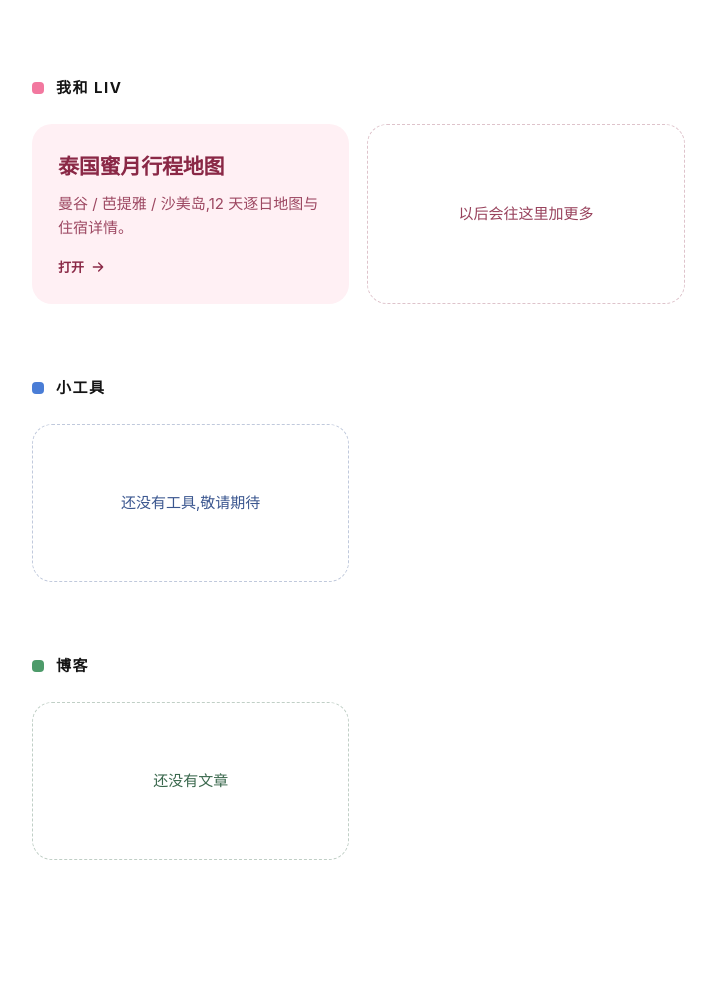
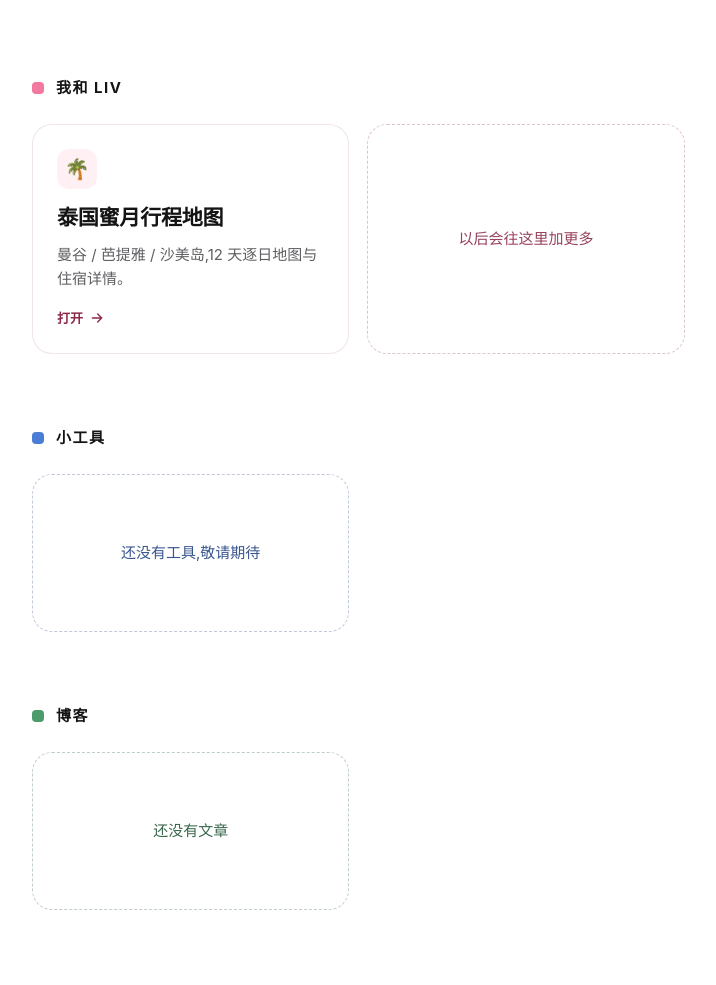
Before and after one commit to fangxiao-dev/trip-plans, a browser extension: page outputs/index.html in a window 1280 px wide. Shown: the part 700-1685 px from the top of the page, without its empty margins (114-830 px from the left). Drawn offline with Linux system fonts and the light colour scheme.

Commit message:
style(homepage): move color off card fill onto icon badge and accents
- 卡片改白底 + 极淡描边,不再整块铺色区分分区
- 新增 entry.icon(emoji),渲染为浅色圆底徽章
- 标题/正文改中性墨色,只有徽章底色和"打开"箭头保留分区主色
- 对比度实测:标题 18.42、正文 6.36、箭头 8.49,全部通过 4.5:1

Co-Authored-By: Claude Haiku 4.5 <noreply@anthropic.com>

```diff
--- a/outputs/index.html
+++ b/outputs/index.html
@@ -28,6 +28,7 @@
       --card-soft: rgba(138, 40, 70, 0.88);
       --card-edge: rgba(138, 40, 70, 0.28);
       --card-shadow: rgba(138, 40, 70, 0.22);
+      --card-border: rgba(138, 40, 70, 0.12);
     }
     .zone-blue {
       --dot: #4a7dd6;
@@ -36,6 +37,7 @@
       --card-soft: rgba(31, 63, 128, 0.88);
       --card-edge: rgba(31, 63, 128, 0.28);
       --card-shadow: rgba(31, 63, 128, 0.22);
+      --card-border: rgba(31, 63, 128, 0.12);
     }
     .zone-green {
       --dot: #4d9b6a;
@@ -44,6 +46,7 @@
       --card-soft: rgba(31, 83, 52, 0.88);
       --card-edge: rgba(31, 83, 52, 0.28);
       --card-shadow: rgba(31, 83, 52, 0.22);
+      --card-border: rgba(31, 83, 52, 0.12);
     }
 
     html { scroll-behavior: smooth; }
@@ -119,19 +122,33 @@
       gap: 18px;
     }
 
+    /* 卡片本底是中性白,颜色只出现在图标徽章、边框和"打开"箭头上——
+       避免整块纯色底,分区之间靠色块跳动而不是靠色块铺满区分。 */
     .card {
       border-radius: 20px;
-      padding: 26px;
+      padding: 24px;
       min-height: 158px;
       display: flex;
       flex-direction: column;
       justify-content: space-between;
       gap: 16px;
-      background: var(--card-bg);
-      color: var(--card-ink);
+      background: var(--page);
+      border: 1.5px solid var(--card-border);
+      color: var(--ink);
       text-decoration: none;
       cursor: pointer;
-      transition: transform .25s var(--ease), box-shadow .25s var(--ease);
+      transition: transform .25s var(--ease), box-shadow .25s var(--ease), border-color .25s var(--ease);
+    }
+    .card-icon {
+      width: 40px;
+      height: 40px;
+      border-radius: 12px;
+      display: flex;
+      align-items: center;
+      justify-content: center;
+      font-size: 20px;
+      background: var(--card-bg);
+      margin-bottom: 12px;
     }
     .card h3 {
       font-size: clamp(19px, 2.6vw, 21px);
@@ -139,18 +156,19 @@
       letter-spacing: -.01em;
       margin-bottom: 8px;
     }
-    .card p { font-size: 15px; line-height: 1.65; opacity: .84; }
+    .card p { font-size: 15px; line-height: 1.65; color: var(--ink-soft); }
     .card-go {
       display: inline-flex;
       align-items: center;
       gap: 6px;
       font-size: 13px;
       font-weight: 600;
+      color: var(--card-ink);
     }
     .arrow { width: 16px; height: 16px; transition: transform .25s var(--ease); }
 
     @media (hover: hover) {
-      .card:hover { transform: translateY(-3px); box-shadow: 0 12px 28px -12px var(--card-shadow); }
+      .card:hover { transform: translateY(-3px); border-color: var(--card-edge); box-shadow: 0 12px 28px -12px var(--card-shadow); }
       .card:hover .arrow { transform: translateX(3px); }
     }
     .card:active { transform: translateY(-1px); }
@@ -244,6 +262,7 @@
         <div class="zone-grid">
         <a class="card" href="/ing/honeymoon-with-liv/" style="--i:0">
           <span class="card-body">
+            <span class="card-icon" aria-hidden="true">🌴</span>
             <h3>泰国蜜月行程地图</h3>
             <p>曼谷 / 芭提雅 / 沙美岛,12 天逐日地图与住宿详情。</p>
           </span>
--- a/work/homepage/site-data.json
+++ b/work/homepage/site-data.json
@@ -13,6 +13,7 @@
       "accent": "pink",
       "entries": [
         {
+          "icon": "🌴",
           "title": "泰国蜜月行程地图",
           "desc": "曼谷 / 芭提雅 / 沙美岛,12 天逐日地图与住宿详情。",
           "href": "/ing/honeymoon-with-liv/"
```
Also changed, not shown: work/homepage/build-homepage.js (+26 -6 lines).
